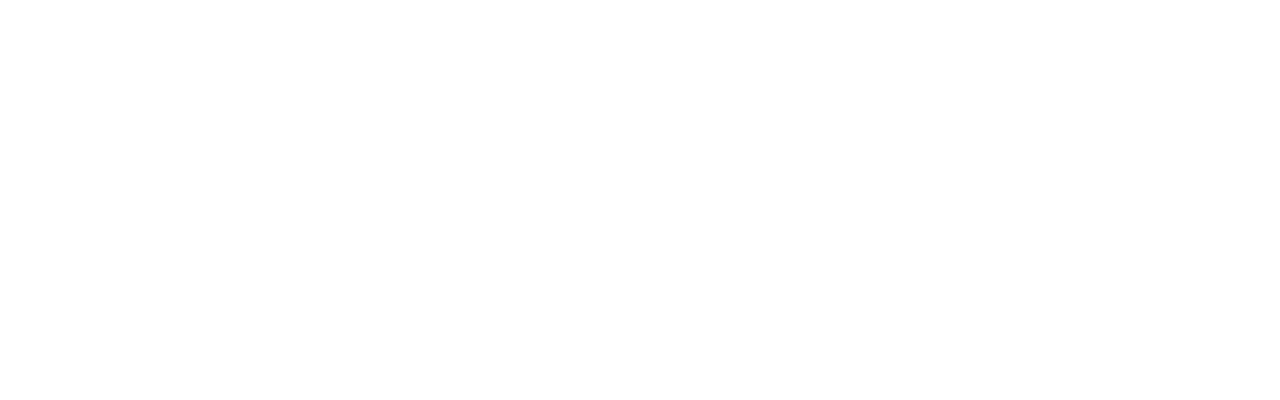
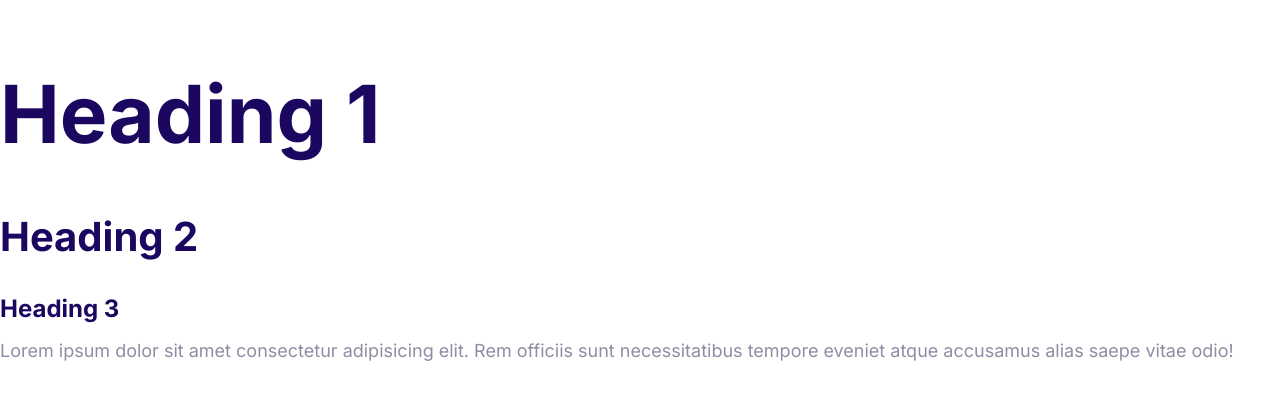
Before and after one commit to NimaHZ79/MyRep., a plain HTML site: page iindex.html in a window 1280 px wide. Drawn offline with Linux system fonts and the light colour scheme.

Commit message:
Define the styles for the fonts.

```diff
--- a/css/styles.css
+++ b/css/styles.css
@@ -5,3 +5,51 @@
   --color-headings: #1b0760;
   --color-body: #918ca4;
 }
+
+html {
+  /* 62.5% of 16px = 10px */
+  font-size: 62.5%;
+}
+
+body {
+  font-family: Inter, Arial, Helvetica, sans-serif;
+  color: var(--color-body);
+  font-size: 2.4rem;
+  line-height: 1.5;
+}
+h1,
+h2,
+h3 {
+  color: var(--color-headings);
+  margin-bottom: 1rem;
+}
+
+h1 {
+  /* 7 times font size of html element */
+  font-size: 7rem;
+}
+h2 {
+  font-size: 4rem;
+}
+h3 {
+  font-size: 3rem;
+}
+
+p {
+  margin: 0;
+}
+
+@media screen and (min-width: 1024px) {
+  body {
+    font-size: 1.8rem;
+  }
+  h1 {
+    font-size: 8rem;
+  }
+  h2 {
+    font-size: 4rem;
+  }
+  h3 {
+    font-size: 2.4rem;
+  }
+}
--- a/iindex.html
+++ b/iindex.html
@@ -5,8 +5,22 @@
     <meta http-equiv="X-UA-Compatible" content="IE=edge" />
     <meta name="viewport" content="width=device-width, initial-scale=1.0" />
     <title>Document</title>
+    <link rel="preconnect" href="https://fonts.googleapis.com" />
+    <link rel="preconnect" href="https://fonts.gstatic.com" crossorigin />
+    <link
+      href="https://fonts.googleapis.com/css2?family=Inter:wght@400;700&display=swap"
+      rel="stylesheet"
+    />
     <link rel="stylesheet" href="css/normalize.css" />
     <link rel="stylesheet" href="css/styles.css" />
   </head>
-  <body></body>
+  <body>
+    <h1>Heading 1</h1>
+    <h2>Heading 2</h2>
+    <h3>Heading 3</h3>
+    <p>
+      Lorem ipsum dolor sit amet consectetur adipisicing elit. Rem officiis sunt
+      necessitatibus tempore eveniet atque accusamus alias saepe vitae odio!
+    </p>
+  </body>
 </html>
```
